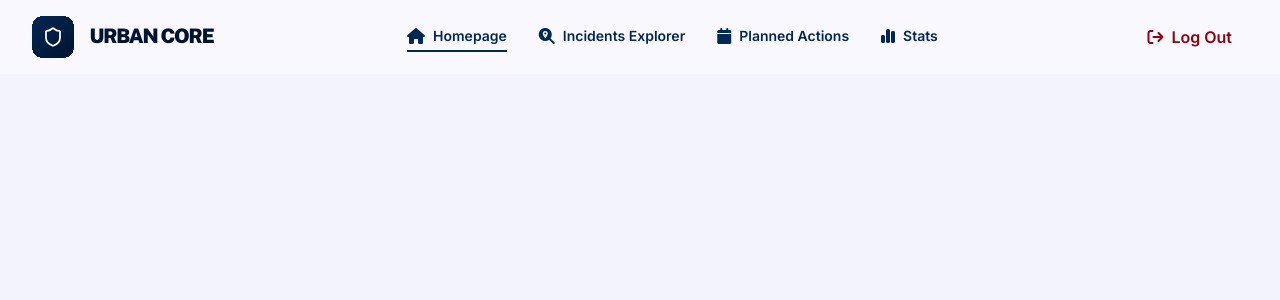
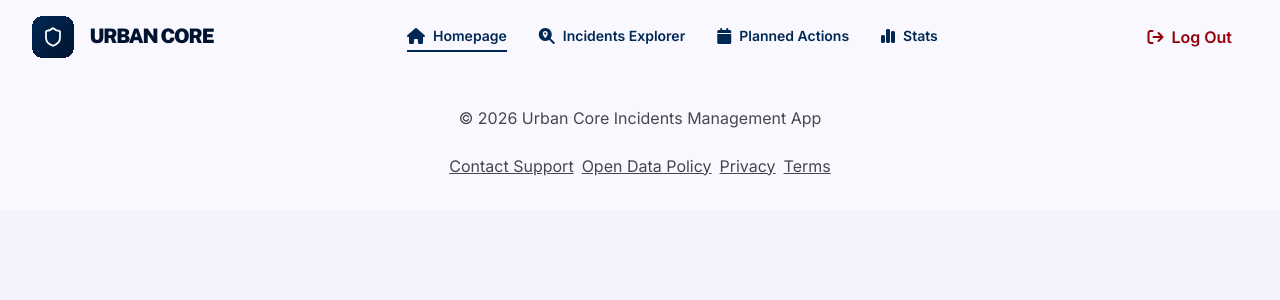
Before and after one commit to mpujazon/urbancore, an Angular app: page / in a window 1280 px wide. Shown: the top 300 px of the page. Built offline with nearby package versions, Linux system fonts and the light colour scheme.

Commit message:
App Main Layout fixed to keep in mind navbar fixed height

```diff
--- a/src/app/app.html
+++ b/src/app/app.html
@@ -1,2 +1,5 @@
 <app-navbar/>
-<router-outlet/>
+<main>
+  <router-outlet/>
+</main>
+<app-footer/>
--- a/src/app/app.scss
+++ b/src/app/app.scss
@@ -0,0 +1,5 @@
+@use 'styles/variables' as *;
+
+main{
+  padding-top: calc($navbar-height + env(safe-area-inset-top));
+}
--- a/src/app/app.ts
+++ b/src/app/app.ts
@@ -1,10 +1,11 @@
 import { Component, signal } from '@angular/core';
 import { RouterOutlet } from '@angular/router';
 import {Navbar} from './core/layout/components/navbar/navbar/navbar';
+import { Footer } from "./core/layout/components/footer/footer";
 
 @Component({
   selector: 'app-root',
-  imports: [RouterOutlet, Navbar],
+  imports: [RouterOutlet, Navbar, Footer],
   templateUrl: './app.html',
   styleUrl: './app.scss'
 })
--- /dev/null
+++ b/src/app/core/layout/components/footer/footer.html
@@ -0,0 +1,11 @@
+<footer>
+  <div class="content">
+    <p>© 2026 Urban Core Incidents Management App</p>
+    <div class="links">
+      <a href="#">Contact Support</a>
+      <a href="#">Open Data Policy</a>
+      <a href="#">Privacy</a>
+      <a href="#">Terms</a>
+    </div>
+  </div>
+</footer>
--- /dev/null
+++ b/src/app/core/layout/components/footer/footer.scss
@@ -0,0 +1,32 @@
+@use 'styles/variables' as *;
+footer{
+  color: $neutral;
+  background-color: $surface;
+  padding: $space-xl 0;
+  .content{
+    padding: 0 $space-xl;
+    text-align: center;
+    display: flex;
+    flex-direction: column;
+    gap: $space-lg;
+  }
+  .links{
+    display: flex;
+    flex-direction: column;
+    align-items: center;
+    gap: $space-sm;
+    margin: 0 auto;
+    a{
+      color: $neutral;
+    }
+  }
+}
+
+@media(min-width: $bp-lg){
+  footer{
+    .links{
+      flex-direction: row;
+      justify-content: space-around;
+    }
+  }
+}
--- /dev/null
+++ b/src/app/core/layout/components/footer/footer.ts
@@ -0,0 +1,12 @@
+import { ChangeDetectionStrategy, Component } from '@angular/core';
+
+@Component({
+  selector: 'app-footer',
+  imports: [],
+  templateUrl: './footer.html',
+  styleUrl: './footer.scss',
+  changeDetection: ChangeDetectionStrategy.OnPush,
+})
+export class Footer {
+
+}
--- a/src/app/core/layout/components/navbar/navbar/navbar.scss
+++ b/src/app/core/layout/components/navbar/navbar/navbar.scss
@@ -3,12 +3,14 @@
 #desktop-navigation{
   width: 100%;
   display: flex;
+  position: fixed;
   padding: $space-md $space-xl;
   justify-content: space-between;
   align-items: center;
   align-self: stretch;
   background-color: $surface;
   gap: $space-md;
+
 }
 .company-logo{
   display: flex;
--- a/src/styles/_variables.scss
+++ b/src/styles/_variables.scss
@@ -102,3 +102,6 @@ $bp-lg:                    1024px;
 $bp-xl:                    1280px;
 $bp-2xl:                   1440px;
 $bp-3xl:                   1920px;
+
+//Others
+$navbar-height:            4.6rem;
```
